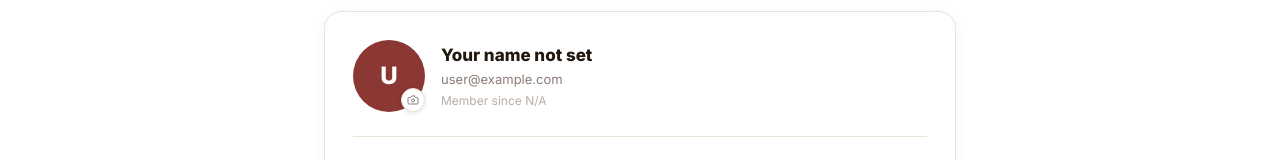
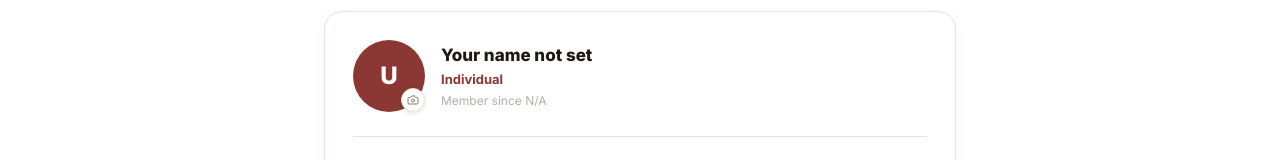
Before and after one commit to caspergrl/aiden, a React (Vite) app: page /account in a window 1280 px wide. Shown: the part 195-355 px from the top of the page. Built offline with nearby package versions, Linux system fonts and the light colour scheme; no server answers; the database is empty; sample sign-in values are in the browser's storage; a web font is replaced by a local one.

Commit message:
Show account type (Individual/Business) instead of email in profile summary
Co-Authored-By: Claude Sonnet 4.6 <noreply@anthropic.com>

```diff
--- a/src/pages/Account.jsx
+++ b/src/pages/Account.jsx
@@ -291,7 +291,7 @@ export default function Account() {
               <p style={{ fontSize: 17, fontWeight: 800, color: C.text, margin: 0 }}>
                 {profile?.name || 'Your name not set'}
               </p>
-              <p style={{ fontSize: 13, color: C.muted, margin: '2px 0 0', overflow: 'hidden', textOverflow: 'ellipsis', whiteSpace: 'nowrap' }}>{user?.email}</p>
+              <p style={{ fontSize: 13, color: org ? C.primary : C.roseDark, fontWeight: 700, margin: '2px 0 0' }}>{org ? 'Business' : 'Individual'}</p>
               <p style={{ fontSize: 12, color: C.mutedLight, margin: '2px 0 0' }}>Member since {memberSince}</p>
             </div>
             {profile?.role === 'admin' && (
```
